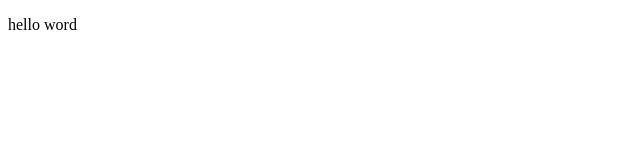
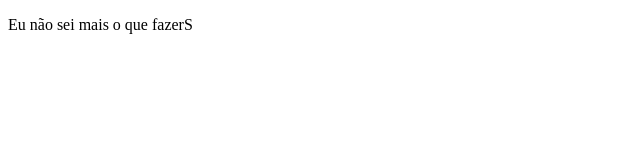
Before and after one commit to vinioliveira07/GitGithub-Oficina, a plain HTML site: page index.html in a window 1280 px wide. Shown: the whole page, without its empty margins (0-640 px from the left). Drawn offline with Linux system fonts and the light colour scheme.

Commit message:
segunda alteração

```diff
--- a/index.html
+++ b/index.html
@@ -8,7 +8,7 @@
 <body>
 
     <p>
-        hello word
+        Eu não sei mais o que fazerS
     </p>
 </body>
 </html>
```
Also changed, not shown: 1 other file.
